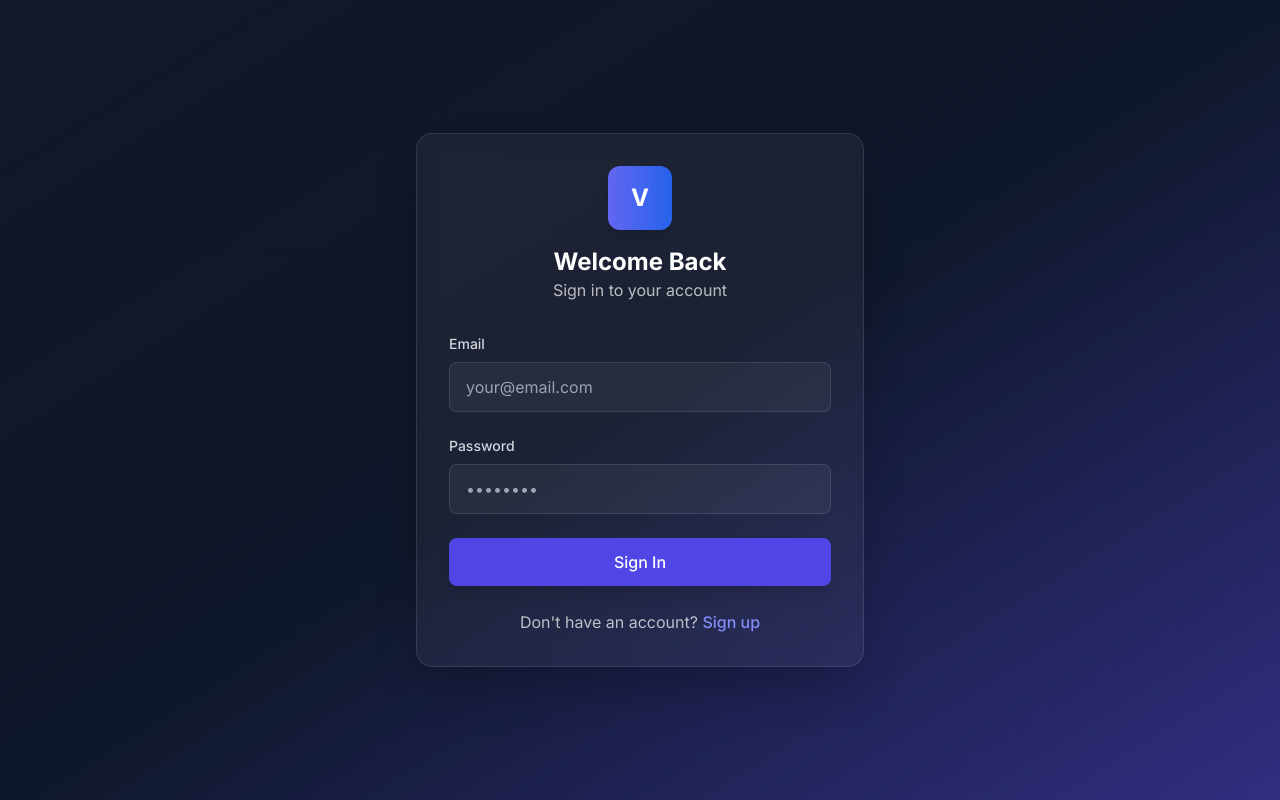
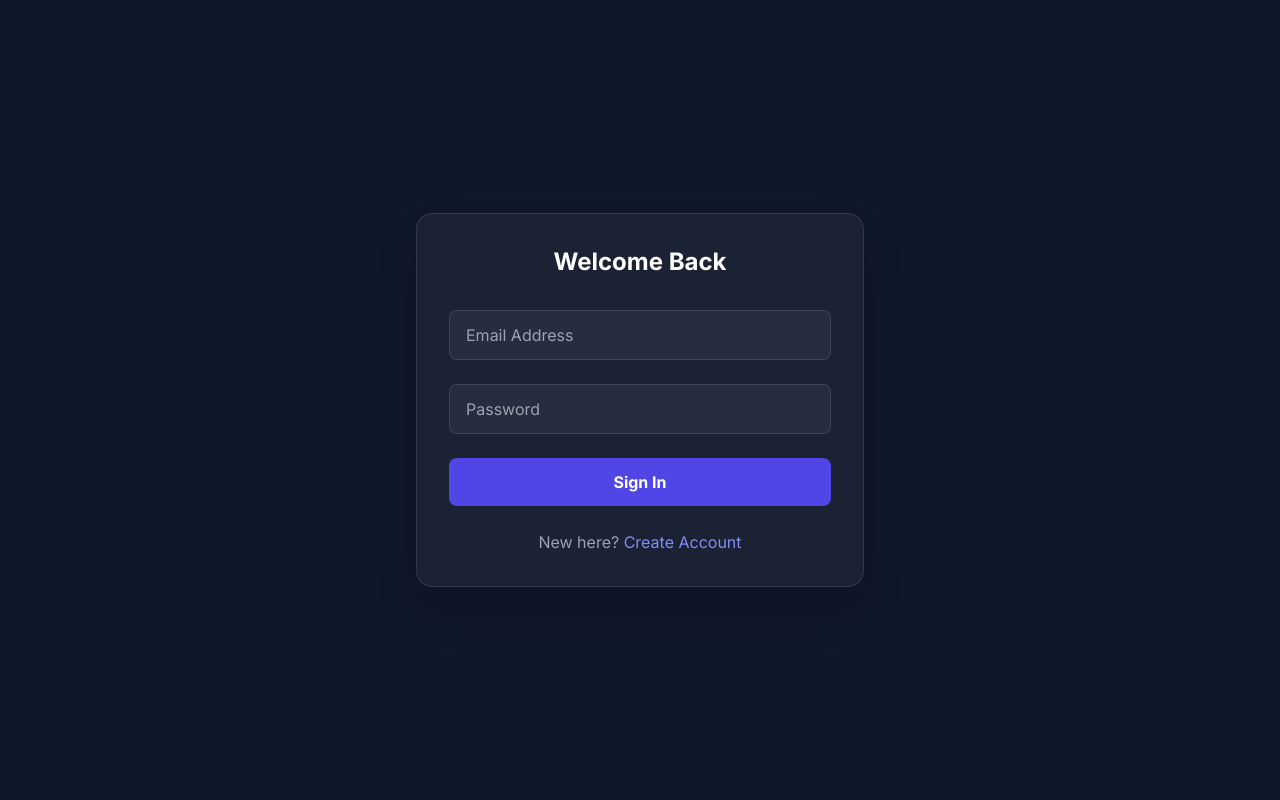
Before and after one commit to msheikhmoin/Phase_1-TODO-LIST, a Next.js app in the folder phase3_chatbot/frontend/: page /login in a window 1280 px wide. Built offline with nearby package versions, Linux system fonts and the light colour scheme.

Commit message:
Fix login

```diff
--- a/phase3_chatbot/frontend/app/login/page.js
+++ b/phase3_chatbot/frontend/app/login/page.js
@@ -11,11 +11,10 @@ export default function Login() {
   const [isLoading, setIsLoading] = useState(false);
   const router = useRouter();
 
+  // Agar pehle se token hai toh home pe bhejo
   useEffect(() => {
     const token = localStorage.getItem('token');
-    if (token) {
-      router.push('/');
-    }
+    if (token) router.push('/');
   }, [router]);
 
   const handleSubmit = async (e) => {
@@ -24,99 +23,80 @@ export default function Login() {
     setIsLoading(true);
 
     try {
-      const apiUrl = process.env.NEXT_PUBLIC_API_URL;
+      // Manual fallback URL agar env variable na miley
+      const apiUrl = process.env.NEXT_PUBLIC_API_URL || "https://moin-robo-todo-ai-backend.hf.space";
+      console.log("Attempting login to:", apiUrl);
 
-      // 🔥 FIX FOR PHASE 3: FastAPI OAuth2 expects Form Data
+      // PHASE 3 FIX: FastAPI OAuth2 expects Form Data
       const formData = new URLSearchParams();
-      formData.append('username', email); // FastAPI standard: 'username' field for login
+      formData.append('username', email);
       formData.append('password', password);
 
-      const response = await fetch(`${apiUrl}/auth/login`, {
+      const res = await fetch(`${apiUrl}/auth/login`, {
         method: 'POST',
         headers: {
-          'Content-Type': 'application/x-www-form-urlencoded', // ✅ Header changed
+          'Content-Type': 'application/x-www-form-urlencoded',
         },
-        body: formData, // ✅ Sending URLSearchParams instead of JSON
+        body: formData,
       });
 
-      const data = await response.json();
+      const data = await res.json();
+      console.log("Response received:", data);
 
-      if (response.ok) {
+      if (res.ok) {
         localStorage.setItem('token', data.access_token);
+        console.log("Login Success! Token saved.");
         router.push('/');
       } else {
-        setError(data.detail || 'Login failed. Please check your credentials.');
+        setError(data.detail || 'Login failed. Check your credentials.');
       }
     } catch (err) {
-      setError('Server connection failed. Is backend running?');
+      console.error("Login Error:", err);
+      setError('Server connection error. Please try again later.');
     } finally {
       setIsLoading(false);
     }
   };
 
   return (
-    <div className="min-h-screen bg-gradient-to-br from-gray-900 via-slate-900 to-indigo-900 flex items-center justify-center p-4 relative">
-      <div className="w-full max-w-md p-8 rounded-2xl border border-white/10 bg-white/5 backdrop-blur-md shadow-2xl">
-        <div className="text-center mb-8">
-          <div className="mx-auto w-16 h-16 bg-gradient-to-r from-indigo-500 to-blue-600 rounded-xl flex items-center justify-center mb-4 shadow-lg">
-            <span className="text-white font-bold text-2xl">V</span>
-          </div>
-          <h1 className="text-2xl font-bold text-white">Welcome Back</h1>
-          <p className="text-white/70">Sign in to your account</p>
-        </div>
+    <div className="min-h-screen bg-slate-900 flex items-center justify-center p-4">
+      <div className="w-full max-w-md p-8 rounded-2xl bg-white/5 backdrop-blur-md border border-white/10 shadow-2xl">
+        <h1 className="text-2xl font-bold text-white text-center mb-8">Welcome Back</h1>
 
         {error && (
-          <div className="mb-4 p-3 bg-red-500/20 border border-red-500/30 rounded-lg text-red-200 text-sm text-center">
+          <div className="mb-4 p-3 bg-red-500/20 border border-red-500/50 rounded text-red-200 text-sm text-center">
             {error}
           </div>
         )}
 
         <form onSubmit={handleSubmit} className="space-y-6">
-          <div>
-            <label className="block text-sm font-medium text-gray-300 mb-2">Email</label>
           <input
             type="email"
+            placeholder="Email Address"
             value={email}
             onChange={(e) => setEmail(e.target.value)}
             required
-              className="w-full px-4 py-3 bg-white/5 border border-white/10 rounded-lg text-white focus:outline-none focus:ring-2 focus:ring-indigo-500 transition-all"
-              placeholder="your@email.com"
+            className="w-full px-4 py-3 bg-white/5 border border-white/10 rounded-lg text-white focus:ring-2 focus:ring-indigo-500 outline-none"
           />
-          </div>
-
-          <div>
-            <label className="block text-sm font-medium text-gray-300 mb-2">Password</label>
           <input
             type="password"
+            placeholder="Password"
             value={password}
             onChange={(e) => setPassword(e.target.value)}
             required
-              className="w-full px-4 py-3 bg-white/5 border border-white/10 rounded-lg text-white focus:outline-none focus:ring-2 focus:ring-indigo-500 transition-all"
-              placeholder="••••••••"
+            className="w-full px-4 py-3 bg-white/5 border border-white/10 rounded-lg text-white focus:ring-2 focus:ring-indigo-500 outline-none"
           />
-          </div>
-
           <button
             type="submit"
             disabled={isLoading}
-            className={`w-full py-3 px-4 rounded-lg font-medium text-white transition-all shadow-lg ${
-              isLoading
-                ? 'bg-gray-600 cursor-not-allowed'
-                : 'bg-indigo-600 hover:bg-indigo-700 active:scale-95'
-            }`}
+            className="w-full py-3 bg-indigo-600 hover:bg-indigo-700 text-white rounded-lg font-bold transition-all disabled:opacity-50"
           >
             {isLoading ? 'Signing In...' : 'Sign In'}
           </button>
         </form>
-
-        <div className="mt-6 text-center">
-          <p className="text-white/70">
-            Don't have an account?{' '}
-            <Link href="/signup" className="text-indigo-400 hover:text-indigo-300 font-medium transition-colors">
-              Sign up
-            </Link>
+        <p className="mt-6 text-center text-gray-400">
+          New here? <Link href="/signup" className="text-indigo-400 hover:underline">Create Account</Link>
         </p>
-        </div>
       </div>
     </div>
   );
```
Lines whose indentation alone changed are shown as unchanged.
